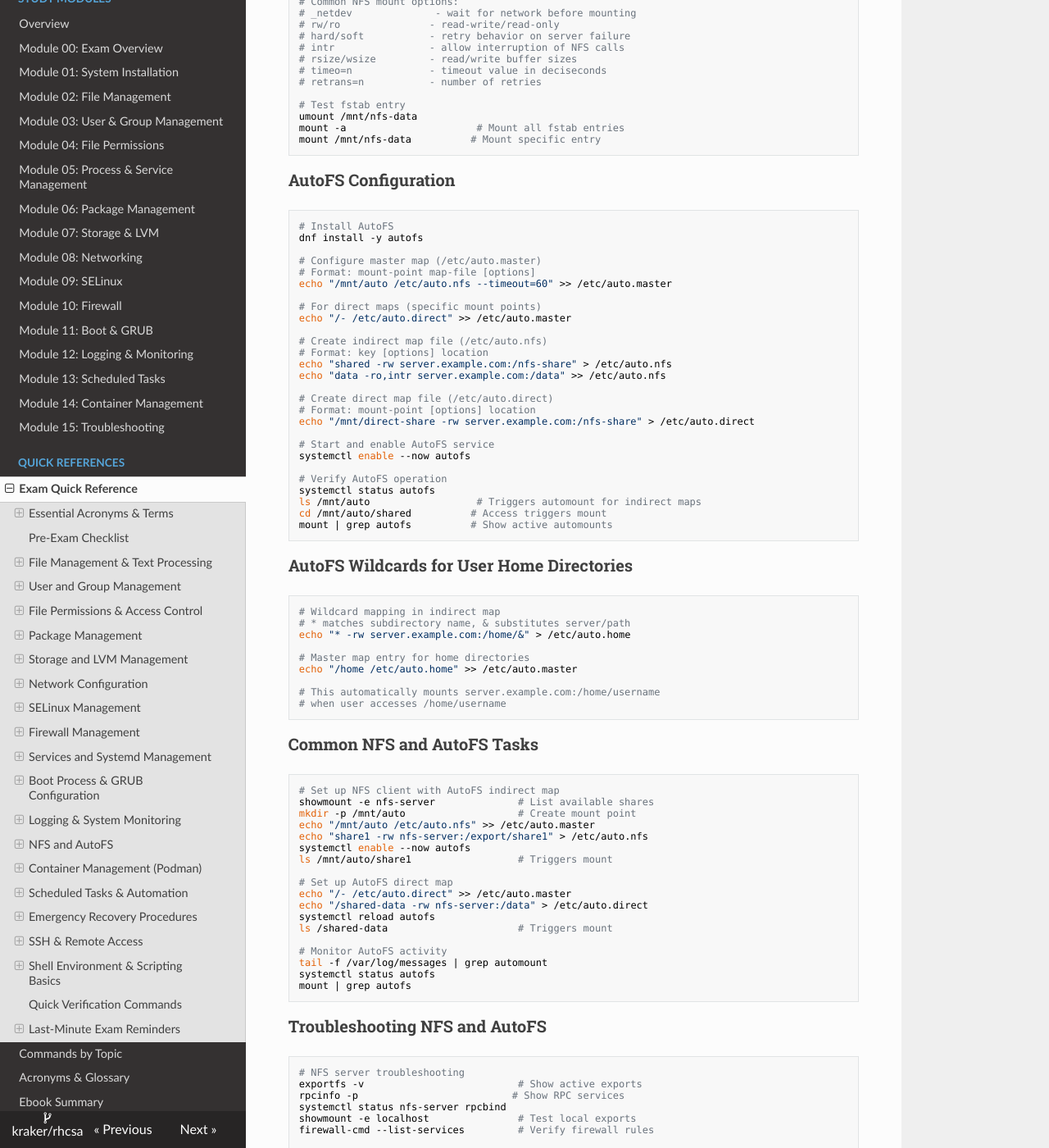
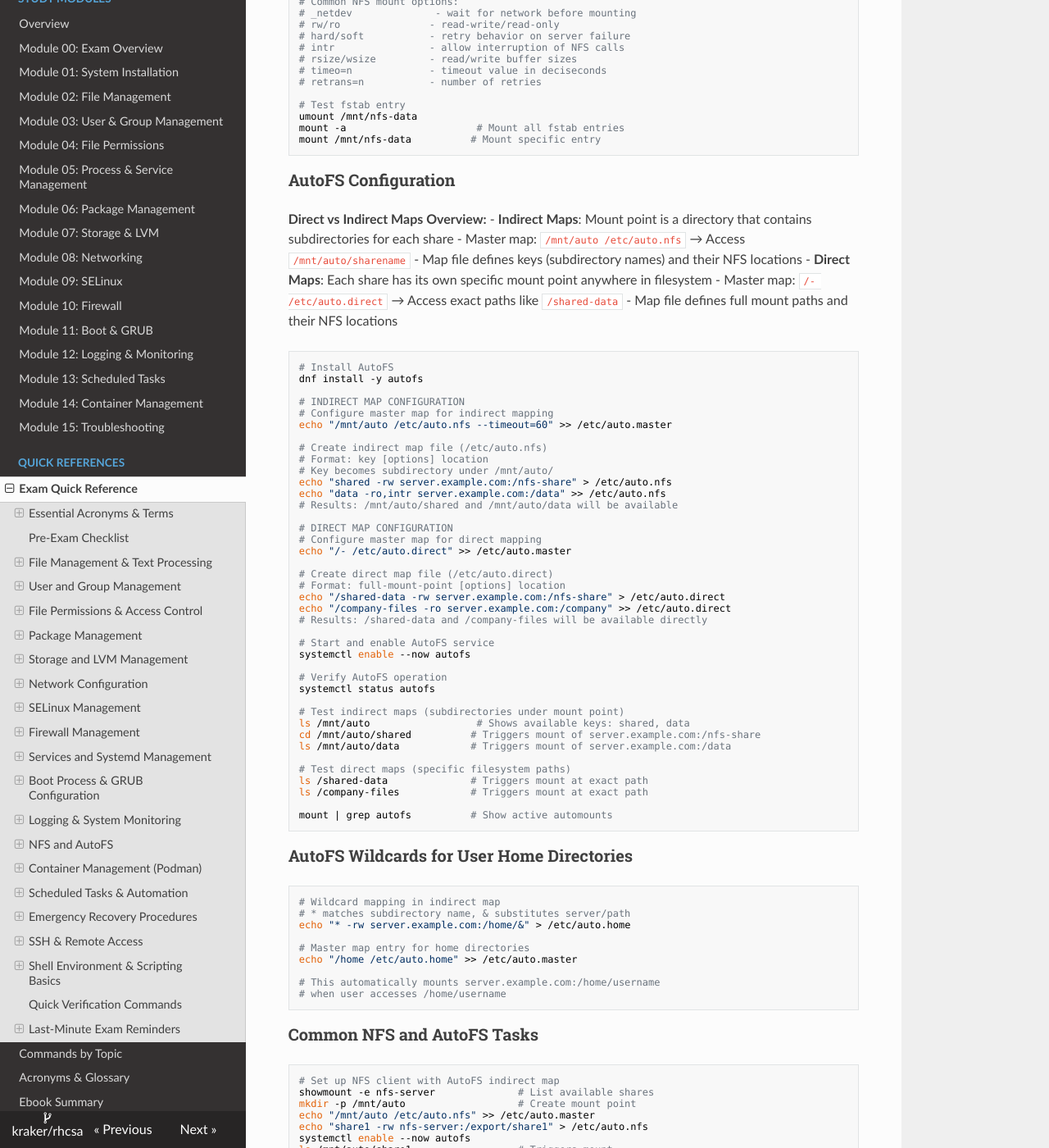
Before and after one commit to kraker/rhcsa, an MkDocs documentation site: the page built from docs/exam_quick_reference.md, in a window 1280 px wide and 1400 px high, scrolled down 30065 px. Shown: the whole window at 82% size. Built offline with MkDocs 1.6.1, drawn with Linux system fonts in a browser that asks for light colours; nearby versions of some CDN libraries.

Commit message:
Clarify AutoFS direct vs indirect maps in exam quick reference
- Add comprehensive overview explaining the fundamental difference between direct and indirect maps
- Include clear examples showing indirect maps use subdirectories under a mount point
- Show direct maps allow mounting at specific filesystem paths anywhere
- Add detailed configuration examples for both map types with expected results
- Include testing commands to verify each map type works correctly

🤖 Generated with [Claude Code](https://claude.ai/code)

Co-Authored-By: Claude <noreply@anthropic.com>

````diff
--- a/docs/exam_quick_reference.md
+++ b/docs/exam_quick_reference.md
@@ -1711,33 +1711,55 @@ mount /mnt/nfs-data          # Mount specific entry
 ```
 
 ### AutoFS Configuration
+
+**Direct vs Indirect Maps Overview:**
+- **Indirect Maps**: Mount point is a directory that contains subdirectories for each share
+  - Master map: `/mnt/auto /etc/auto.nfs` → Access `/mnt/auto/sharename`
+  - Map file defines keys (subdirectory names) and their NFS locations
+- **Direct Maps**: Each share has its own specific mount point anywhere in filesystem
+  - Master map: `/- /etc/auto.direct` → Access exact paths like `/shared-data`
+  - Map file defines full mount paths and their NFS locations
+
 ```bash
 # Install AutoFS
 dnf install -y autofs
 
-# Configure master map (/etc/auto.master)
-# Format: mount-point map-file [options]
+# INDIRECT MAP CONFIGURATION
+# Configure master map for indirect mapping
 echo "/mnt/auto /etc/auto.nfs --timeout=60" >> /etc/auto.master
-
-# For direct maps (specific mount points)
-echo "/- /etc/auto.direct" >> /etc/auto.master
 
 # Create indirect map file (/etc/auto.nfs)
 # Format: key [options] location
+# Key becomes subdirectory under /mnt/auto/
 echo "shared -rw server.example.com:/nfs-share" > /etc/auto.nfs
 echo "data -ro,intr server.example.com:/data" >> /etc/auto.nfs
+# Results: /mnt/auto/shared and /mnt/auto/data will be available
+
+# DIRECT MAP CONFIGURATION
+# Configure master map for direct mapping
+echo "/- /etc/auto.direct" >> /etc/auto.master
 
 # Create direct map file (/etc/auto.direct)
-# Format: mount-point [options] location
-echo "/mnt/direct-share -rw server.example.com:/nfs-share" > /etc/auto.direct
+# Format: full-mount-point [options] location
+echo "/shared-data -rw server.example.com:/nfs-share" > /etc/auto.direct
+echo "/company-files -ro server.example.com:/company" >> /etc/auto.direct
+# Results: /shared-data and /company-files will be available directly
 
 # Start and enable AutoFS service
 systemctl enable --now autofs
 
 # Verify AutoFS operation
 systemctl status autofs
-ls /mnt/auto                  # Triggers automount for indirect maps
-cd /mnt/auto/shared          # Access triggers mount
+
+# Test indirect maps (subdirectories under mount point)
+ls /mnt/auto                  # Shows available keys: shared, data
+cd /mnt/auto/shared          # Triggers mount of server.example.com:/nfs-share
+ls /mnt/auto/data            # Triggers mount of server.example.com:/data
+
+# Test direct maps (specific filesystem paths)
+ls /shared-data              # Triggers mount at exact path
+ls /company-files            # Triggers mount at exact path
+
 mount | grep autofs          # Show active automounts
 ```
 
````
Also changed, not shown: 1 other file.
